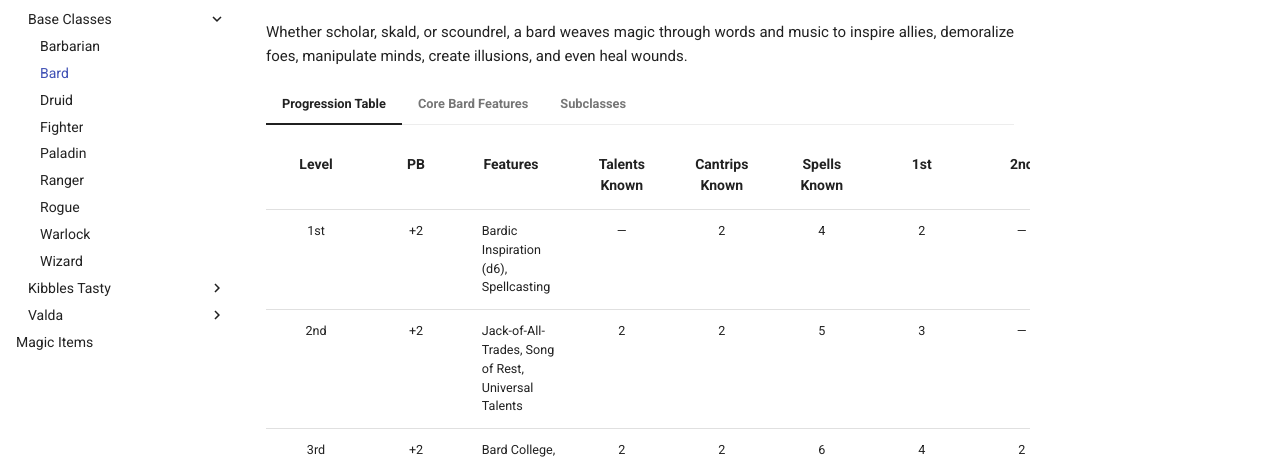
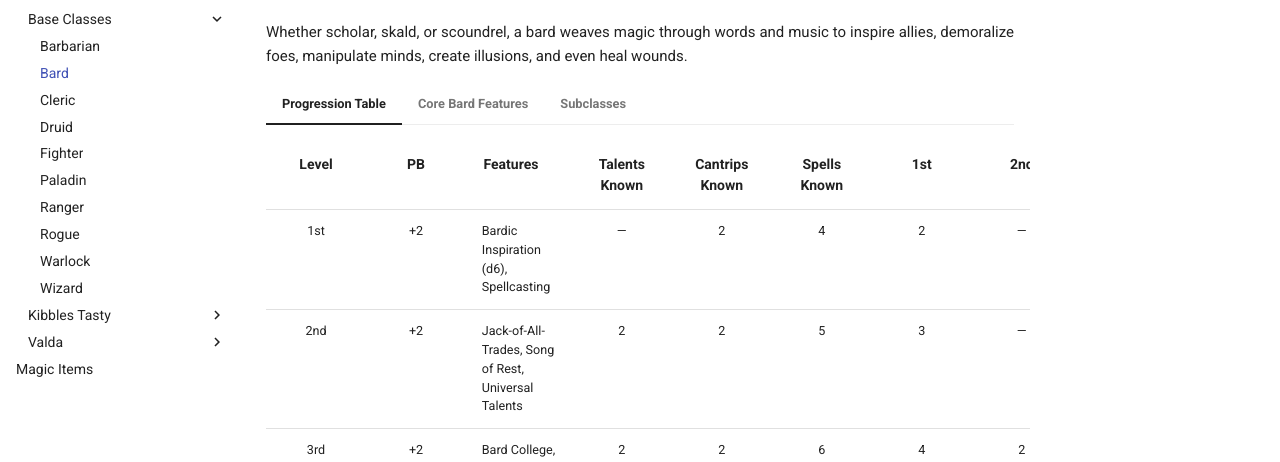
Before and after one commit to NyusSsong/DnD5E_Homebrew_Compendium, an MkDocs documentation site: the page built from docs/classes/base_classes/bard.md, in a window 1280 px wide. Shown: the part 200-662 px from the top of the page. Built offline with MkDocs 1.6.1 and Material for MkDocs 9.7.7, drawn with Linux system fonts in a browser that asks for light colours; comment, search, counter and statistics services are not loaded.

Commit message:
feat: add cleric to navbar

```diff
--- a/mkdocs.yml
+++ b/mkdocs.yml
@@ -37,6 +37,7 @@ nav:
       - Base Classes:
         - Barbarian: classes/base_classes/barbarian.md
         - Bard: classes/base_classes/bard.md
+        - Cleric: classes/base_classes/cleric.md
         - Druid: classes/base_classes/druid.md
         - Fighter: classes/base_classes/fighter.md
         - Paladin: classes/base_classes/paladin.md
```
